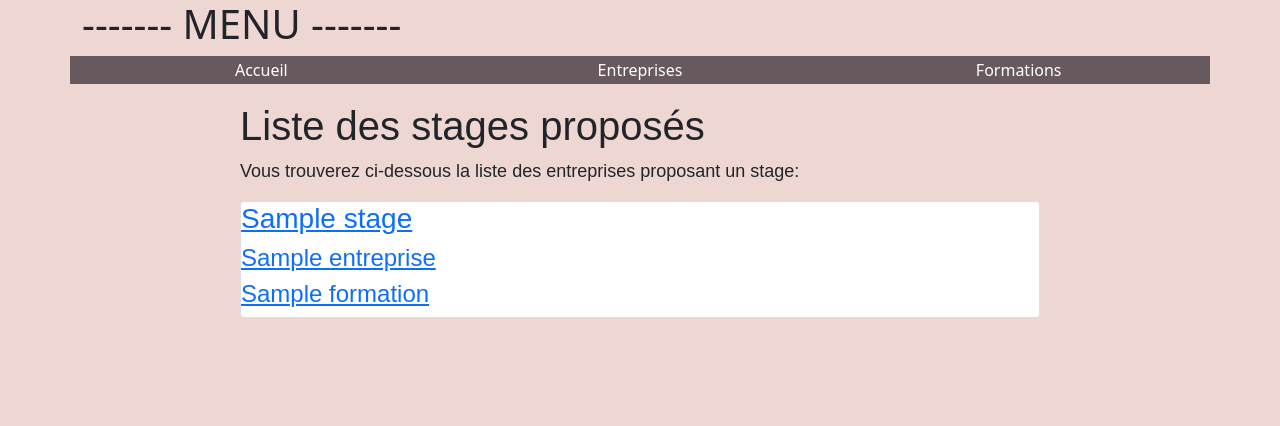
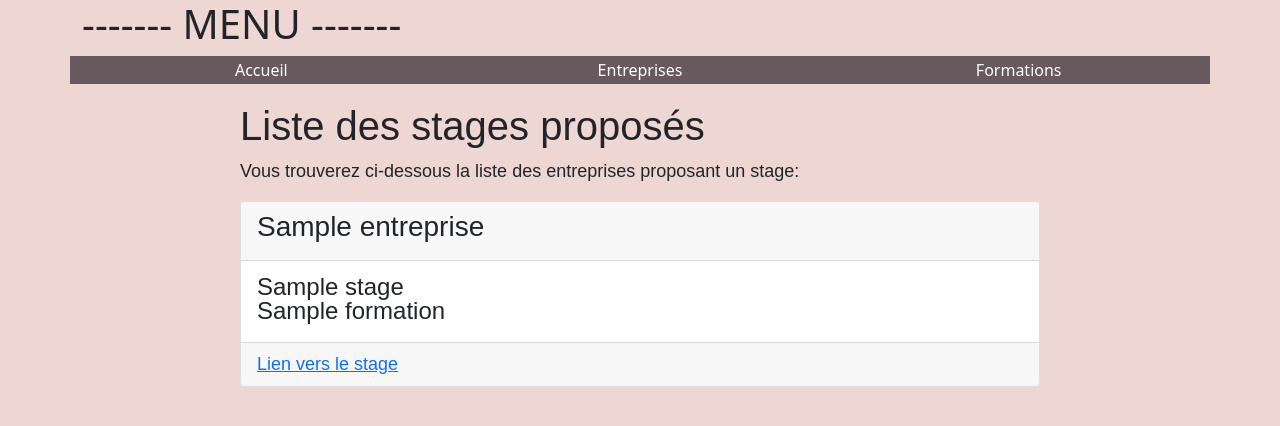
Before and after one commit to mathildeCazeu/Symfony, a Symfony app: template templates/pro_stage/index.html.twig in a window 1280 px wide. Shown: the top 426 px of the page. Run offline with Twig, Linux system fonts and the light colour scheme; the template is opened without the code that fills it: most values are stand-ins (such as "Sample title", 1, 10 or a date in 2020); some libraries are stand-ins or nearby versions.

Commit message:
sauvegarde index

```diff
--- a/templates/pro_stage/index.html.twig
+++ b/templates/pro_stage/index.html.twig
@@ -13,21 +13,28 @@
     <p>
         Vous trouverez ci-dessous la liste des entreprises proposant un stage:
     </p>
-    <div class="card-desk">
+    <div class="card bg-colour">
         {% for stageCourant in stages %}
-            <a class="link" href="{{path('pro_stage_stages', {id:stageCourant.id})}}">
-                <div class="card">
-                    <h3 class="card-title"> {{stageCourant.titre}}</h3>
-                    <h4 class="card-title"> {{stageCourant.Entreprises.nom}} </h4>
+            <div class="card-header">
+                <h3 class="card-title"> {{stageCourant.Entreprises.nom}}</h3>
+            </div>
+            <div class="card-body">
+                <h4 class="card-subtitle"> {{stageCourant.titre}}  </h4>
+                {% for formationCourante in stageCourant.formations %}
+                    <h4 class="card-subtitle"> {{formationCourante.nomLong}}</h4>
+                {% endfor %}
+            </div>
+            <div class="card-footer">
+                <a class="link" href="{{path('pro_stage_stages', {id:stageCourant.id})}}">
+                    Lien vers le stage
+                </a>
 
-                    {% for formationCourante in stageCourant.formations %}
-                        <h4 class="card-title"> {{formationCourante.nomLong}}</h4>
-                    {% endfor %}
+            </div>
 
-                </div>
-            </a>
         {% endfor %}
+    </div>
 </div>
+
 
 
 {% endblock %}
```
